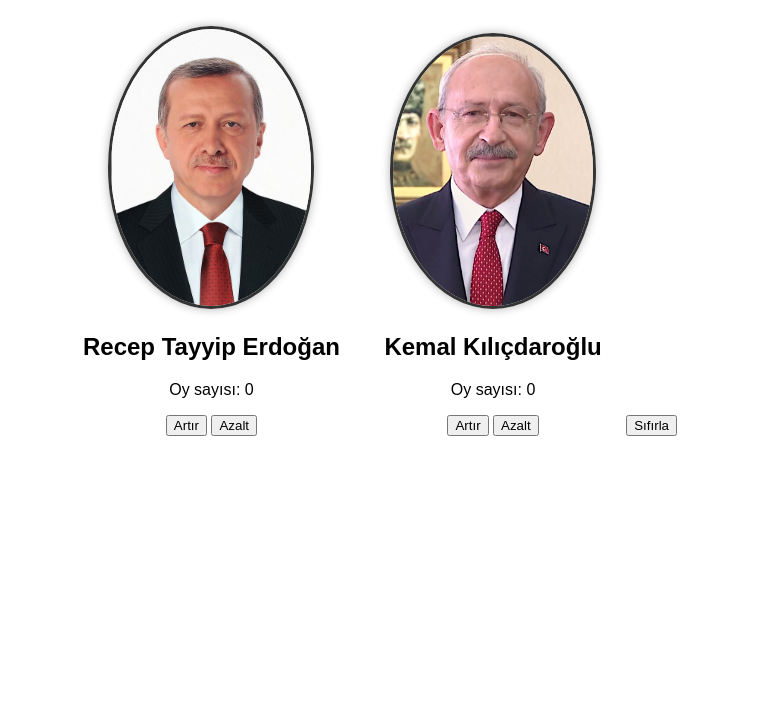
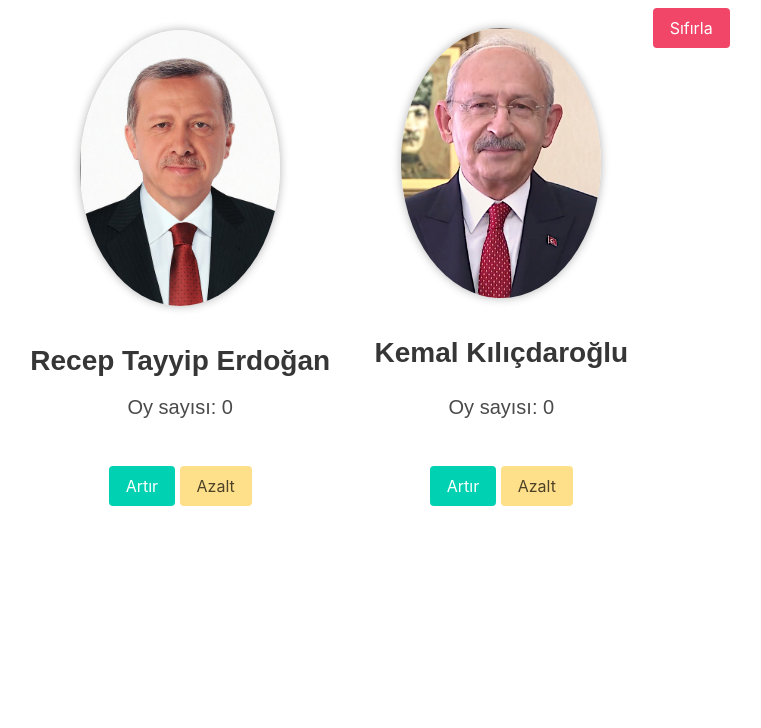
Before and after one commit to halilxibrahim/oy-sayaci, a plain HTML site: page index.html in a window 1280 px wide. Shown: the part 72-800 px from the top of the page, without its empty margins (270-1031 px from the left). Drawn offline with nearby package versions, Linux system fonts and the light colour scheme.

Commit message:
feat(bulma): add css

```diff
--- a/index.html
+++ b/index.html
@@ -2,6 +2,10 @@
 <html>
   <head>
     <title>Oy Sayım Çetelesi</title>
+    <link
+      rel="stylesheet"
+      href="https://cdn.jsdelivr.net/npm/bulma@0.9.4/css/bulma.min.css"
+    />
     <style>
       body {
         text-align: center;
@@ -34,46 +38,75 @@
     </style>
   </head>
   <body>
-  <h1>Oy Sayım Çetelesi</h1>
-  <div class="person">
-    <img src="img/erdogan.jpg" alt="Recep Tayyip Erdoğan" style="border: 3px solid #333;">
+    <h1 class="title is-large">Oy Sayım Çetelesi</h1>
+    <div class="person content">
+      <img
+      class="is-rounded"
+        src="img/erdogan.jpg"
+        alt="Recep Tayyip Erdoğan"
+      />
       <h2>Recep Tayyip Erdoğan</h2>
-    <p id="erdoganCount">Oy sayısı: 0</p>
-    <div class="buttons">
-      <button onclick="increment('erdoganCount')">Artır</button>
-      <button onclick="decrement('erdoganCount')">Azalt</button>
+      <p class="content is-medium" id="erdoganCount">Oy sayısı: 0</p>
+      <div class="card-content">
+        <button class="button is-primary" onclick="increment('erdoganCount')">
+          Artır
+        </button>
+        <button class="button is-warning" onclick="decrement('erdoganCount')">
+          Azalt
+        </button>
       </div>
     </div>
-  <div class="person">
-    <img src="img/kemal.jpg" alt="Kemal Kılıçdaroğlu" style="border: 3px solid #333;">
-    <h2>Kemal Kılıçdaroğlu</h2>
-    <p id="kilicdarogluCount">Oy sayısı: 0</p>
-    <div class="buttons">
-      <button onclick="increment('kilicdarogluCount')">Artır</button>
-      <button onclick="decrement('kilicdarogluCount')">Azalt</button>
+    <div class="person content">
+      <img
+        class="is-rounded is-1by2"
+        src="img/kemal.jpg"
+        alt="Kemal Kılıçdaroğlu"
+      />
+      <h2 class="title">Kemal Kılıçdaroğlu</h2>
+      <p class="content is-medium" id="kilicdarogluCount">Oy sayısı: 0</p>
+      <div class="card-content">
+        <button
+          class="button is-primary"
+          onclick="increment('kilicdarogluCount')"
+        >
+          Artır
+        </button>
+        <button
+          class="button is-warning"
+          onclick="decrement('kilicdarogluCount')"
+        >
+          Azalt
+        </button>
       </div>
     </div>
-  <button class="reset-button" onclick="resetCounts()">Sıfırla</button>
+    <button
+      class="button is-danger"
+      class="reset-button"
+      onclick="resetCounts()"
+    >
+      Sıfırla
+    </button>
 
     <script>
       function increment(id) {
         var countElement = document.getElementById(id);
-      var count = parseInt(countElement.innerText.split(' ')[2]);
-      countElement.innerText = 'Oy sayısı: ' + (count + 1);
+        var count = parseInt(countElement.innerText.split(" ")[2]);
+        countElement.innerText = "Oy sayısı: " + (count + 1);
       }
 
       function decrement(id) {
         var countElement = document.getElementById(id);
-      var count = parseInt(countElement.innerText.split(' ')[2]);
-      countElement.innerText = 'Oy sayısı: ' + (count - 1);
+        var count = parseInt(countElement.innerText.split(" ")[2]);
+        countElement.innerText = "Oy sayısı: " + (count - 1);
       }
 
       function resetCounts() {
-      var erdoganCountElement = document.getElementById('erdoganCount');
-      var kilicdarogluCountElement = document.getElementById('kilicdarogluCount');
+        var erdoganCountElement = document.getElementById("erdoganCount");
+        var kilicdarogluCountElement =
+          document.getElementById("kilicdarogluCount");
 
-      erdoganCountElement.innerText = 'Oy sayısı: 0';
-      kilicdarogluCountElement.innerText = 'Oy sayısı: 0';
+        erdoganCountElement.innerText = "Oy sayısı: 0";
+        kilicdarogluCountElement.innerText = "Oy sayısı: 0";
       }
     </script>
   </body>
```
Lines whose indentation alone changed are shown as unchanged.
